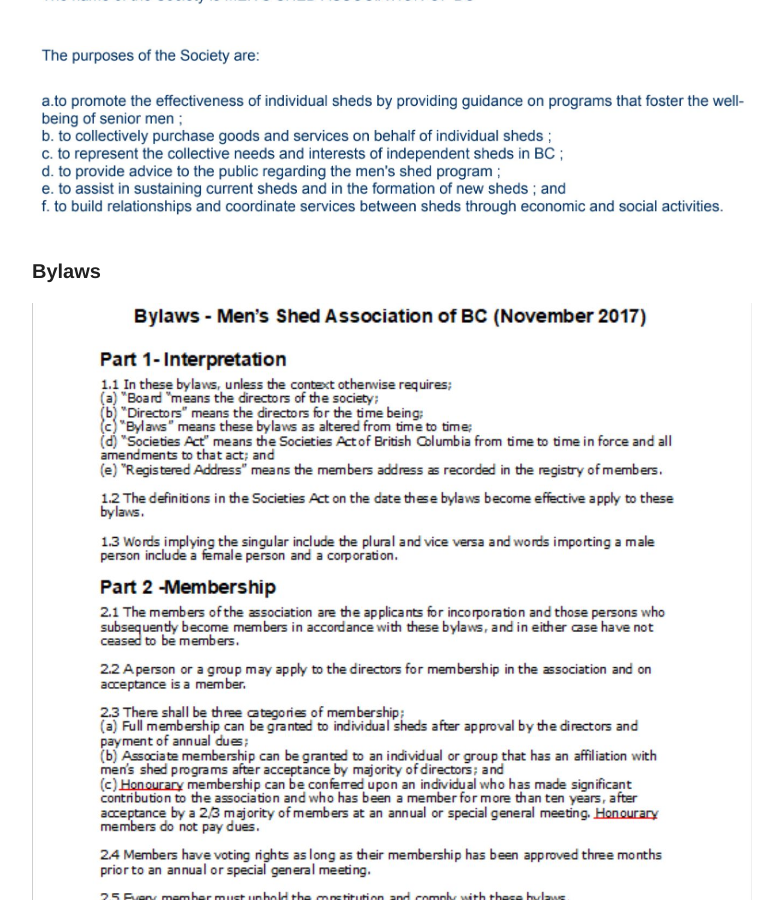
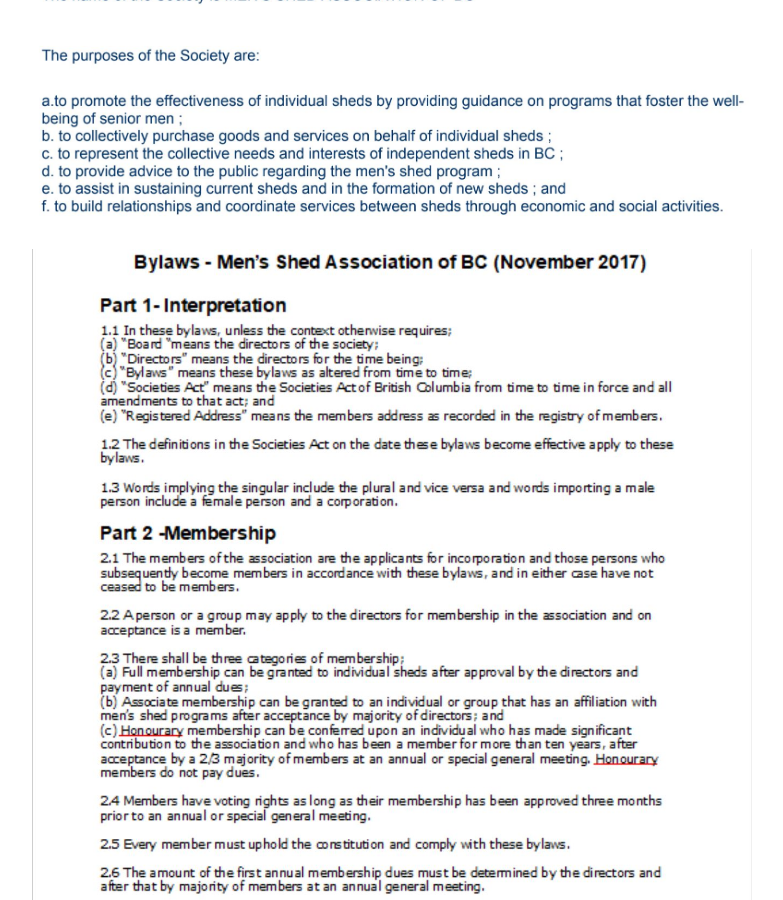
Before and after one commit to bcmensshed/bcmensshed.github.io, a Jekyll site: the page built from about.md, in a window 1280 px wide and 900 px high, scrolled down 512 px. Shown: the whole window, without its empty margins (248-1031 px from the left). Built offline with Jekyll 4.4.1, drawn with Linux system fonts in a browser that asks for light colours.

Commit message:
Update about.md

```diff
--- a/about.md
+++ b/about.md
@@ -7,8 +7,6 @@
 
 ![_config.yml]({{ site.baseurl }}/images/Constitution.JPG)
 
-### Bylaws
-
 ![_config.yml]({{ site.baseurl }}/images/Bylaw1.JPG)
 ![_config.yml]({{ site.baseurl }}/images/Bylaw2.JPG)
 ![_config.yml]({{ site.baseurl }}/images/Bylaw3.JPG)
```
